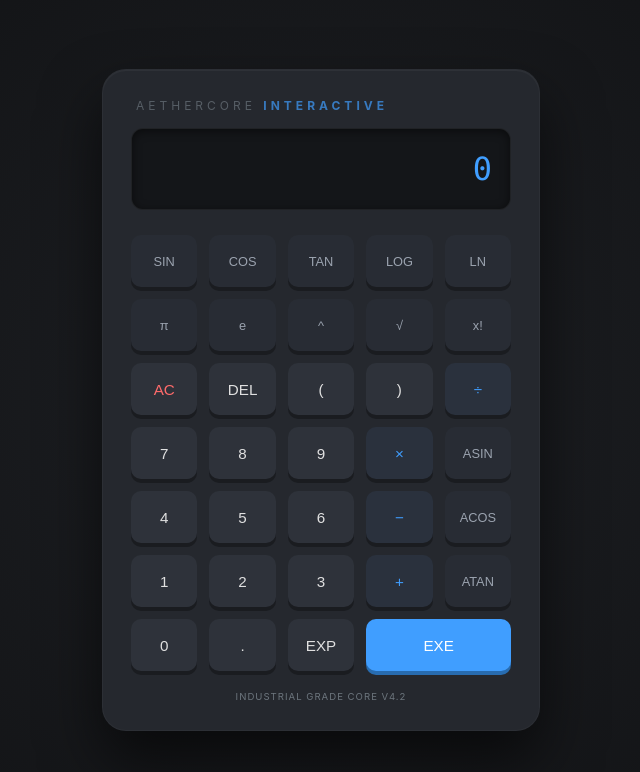
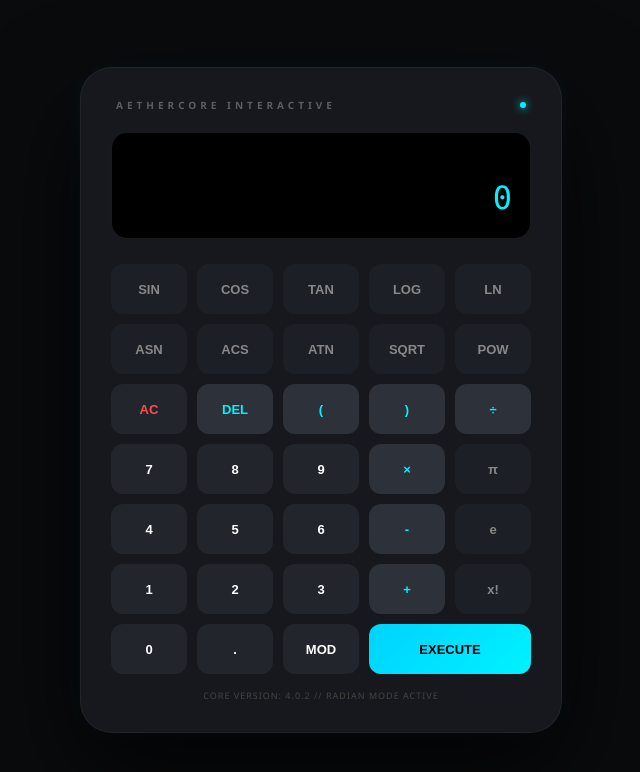
Before and after one commit to sharanmusician/Scientific-calculator-, a plain HTML site: page index.html in a window 1280 px wide. Shown: the whole page, without its empty margins (319-959 px from the left). Drawn offline with nearby package versions, Linux system fonts and the light colour scheme.

Commit message:
Update index.html

```diff
--- a/index.html
+++ b/index.html
@@ -3,216 +3,248 @@
 <head>
     <meta charset="UTF-8">
     <meta name="viewport" content="width=device-width, initial-scale=1.0">
-    <title>Aethercore | Precision Calculator</title>
+    <title>Aethercore Interactive | Omega-Phase Calc</title>
+    <script src="https://cdnjs.cloudflare.com/ajax/libs/mathjs/11.8.0/math.js"></script>
     <style>
         :root {
-            --bg-grad: radial-gradient(circle at center, #1e2024 0%, #0f1012 100%);
-            --panel-bg: #25282e;
-            --display-bg: #141619;
-            --accent-blue: #409eff;
-            --text-main: #e0e0e0;
-            --text-dim: #6c757d;
-            --btn-hover: #32363d;
+            --bg: #0a0b0d;
+            --surface: #16181d;
+            --accent: #00f2ff;
+            --text: #ffffff;
+            --btn-num: #22252c;
+            --btn-fn: #1c1f26;
+            --btn-op: #2d313a;
         }
 
         body {
-            background: var(--bg-grad);
+            background-color: var(--bg);
+            color: var(--text);
+            font-family: 'Segoe UI', system-ui, -apple-system, sans-serif;
             display: flex;
             justify-content: center;
             align-items: center;
-            height: 100vh;
+            min-height: 100vh;
             margin: 0;
-            font-family: 'Inter', -apple-system, BlinkMacSystemFont, "Segoe UI", Roboto, sans-serif;
-            color: var(--text-main);
         }
 
-        /* Branding Style: Subtle & Premium */
-        .brand-header {
-            text-align: left;
-            margin-bottom: 15px;
-            padding-left: 5px;
-        }
-
-        .brand-header h1 {
-            font-size: 0.75rem;
-            letter-spacing: 0.25rem;
-            text-transform: uppercase;
-            color: var(--text-dim);
-            margin: 0;
-            font-weight: 400;
-            opacity: 0.7;
-        }
-
-        .brand-header span {
-            color: var(--accent-blue);
-            font-weight: 700;
-        }
-
-        .calculator {
-            background: var(--panel-bg);
-            padding: 28px;
-            border-radius: 24px;
-            box-shadow: 0 30px 60px rgba(0,0,0,0.6), inset 0 1px 1px rgba(255,255,255,0.05);
-            width: 380px;
-            border: 1px solid rgba(255,255,255,0.03);
-        }
-
-        .display-container {
-            background: var(--display-bg);
-            border-radius: 12px;
-            padding: 20px;
-            margin-bottom: 25px;
-            box-shadow: inset 0 2px 10px rgba(0,0,0,0.5);
+        .calc-container {
+            width: 420px;
+            background: var(--surface);
+            padding: 30px;
+            border-radius: 32px;
+            box-shadow: 0 40px 100px rgba(0,0,0,0.8), 0 0 20px rgba(0,242,255,0.05);
             border: 1px solid rgba(255,255,255,0.05);
         }
 
-        .display {
+        /* Subtle Aethercore Branding */
+        .branding {
+            display: flex;
+            justify-content: space-between;
+            align-items: center;
+            margin-bottom: 20px;
+            padding: 0 5px;
+        }
+
+        .branding h1 {
+            font-size: 10px;
+            letter-spacing: 4px;
+            text-transform: uppercase;
+            color: rgba(255,255,255,0.3);
+            margin: 0;
+        }
+
+        .status-led {
+            width: 6px;
+            height: 6px;
+            background: var(--accent);
+            border-radius: 50%;
+            box-shadow: 0 0 8px var(--accent);
+        }
+
+        .screen-area {
+            background: #000;
+            border-radius: 16px;
+            padding: 20px;
+            margin-bottom: 25px;
+            border: 1px solid rgba(255,255,255,0.1);
+        }
+
+        #history {
+            display: block;
+            height: 20px;
+            color: #555;
+            text-align: right;
+            font-size: 14px;
+            font-family: 'Consolas', monospace;
+            overflow: hidden;
+        }
+
+        #display {
             width: 100%;
             background: transparent;
             border: none;
+            color: var(--accent);
+            font-size: 32px;
             text-align: right;
-            color: var(--accent-blue);
-            font-size: 2rem;
             font-family: 'Consolas', monospace;
             outline: none;
+            margin-top: 5px;
         }
 
-        .buttons {
+        .grid {
             display: grid;
             grid-template-columns: repeat(5, 1fr);
-            gap: 12px;
+            gap: 10px;
         }
 
         button {
-            height: 52px;
+            height: 50px;
             border: none;
-            border-radius: 10px;
-            background: #2e323a;
-            color: var(--text-main);
-            font-size: 0.95rem;
-            font-weight: 500;
+            border-radius: 12px;
+            background: var(--btn-num);
+            color: #fff;
+            font-size: 13px;
+            font-weight: 600;
             cursor: pointer;
-            transition: all 0.2s ease;
-            box-shadow: 0 4px 0 #1a1c20;
+            transition: all 0.2s cubic-bezier(0.4, 0, 0.2, 1);
         }
 
         button:hover {
-            background: var(--btn-hover);
-            transform: translateY(-1px);
+            background: #323741;
+            transform: translateY(-2px);
         }
 
-        button:active {
-            transform: translateY(2px);
-            box-shadow: none;
+        button:active { transform: translateY(1px); }
+
+        .fn { background: var(--btn-fn); color: #888; }
+        .op { background: var(--btn-op); color: var(--accent); }
+        .ac { color: #ff4d4d; }
+        .exe {
+            background: linear-gradient(135deg, #00d2ff 0%, #00f2ff 100%);
+            color: #000;
+            grid-column: span 2;
         }
 
-        .operator { color: var(--accent-blue); background: #2a313d; }
-        .function { color: #9ba3af; font-size: 0.8rem; background: #282c34; }
-        .equals { background: var(--accent-blue); color: white; box-shadow: 0 4px 0 #286cb0; }
-        .clear { color: #ff6b6b; }
-
-        .footer-tag {
-            margin-top: 20px;
-            font-size: 0.6rem;
+        .mode-toggle {
+            font-size: 9px;
+            color: #444;
             text-align: center;
-            color: var(--text-dim);
-            text-transform: uppercase;
+            margin-top: 15px;
             letter-spacing: 1px;
         }
     </style>
 </head>
 <body>
 
-<div class="calculator">
-    <div class="brand-header">
-        <h1>Aethercore <span>Interactive</span></h1>
+<div class="calc-container">
+    <div class="branding">
+        <h1>Aethercore Interactive</h1>
+        <div class="status-led"></div>
     </div>
 
-    <div class="display-container">
-        <input type="text" id="result" class="display" readonly value="0">
+    <div class="screen-area">
+        <span id="history"></span>
+        <input type="text" id="display" value="0" readonly>
     </div>
 
-    <div class="buttons">
-        <button class="function" onclick="push('Math.sin(')">SIN</button>
-        <button class="function" onclick="push('Math.cos(')">COS</button>
-        <button class="function" onclick="push('Math.tan(')">TAN</button>
-        <button class="function" onclick="push('Math.log10(')">LOG</button>
-        <button class="function" onclick="push('Math.log(')">LN</button>
+    <div class="grid">
+        <button class="fn" onclick="input('sin(')">SIN</button>
+        <button class="fn" onclick="input('cos(')">COS</button>
+        <button class="fn" onclick="input('tan(')">TAN</button>
+        <button class="fn" onclick="input('log(')">LOG</button>
+        <button class="fn" onclick="input('ln(')">LN</button>
 
-        <button class="function" onclick="push('Math.PI')">π</button>
-        <button class="function" onclick="push('Math.E')">e</button>
-        <button class="function" onclick="push('**')">^</button>
-        <button class="function" onclick="push('Math.sqrt(')">√</button>
-        <button class="function" onclick="factorial()">x!</button>
+        <button class="fn" onclick="input('asin(')">ASN</button>
+        <button class="fn" onclick="input('acos(')">ACS</button>
+        <button class="fn" onclick="input('atan(')">ATN</button>
+        <button class="fn" onclick="input('sqrt(')">SQRT</button>
+        <button class="fn" onclick="input('^')">POW</button>
 
-        <button class="clear" onclick="clearDisplay()">AC</button>
-        <button onclick="backspace()">DEL</button>
-        <button onclick="push('(')">(</button>
-        <button onclick="push(')')">)</button>
-        <button class="operator" onclick="push('/')">÷</button>
+        <button class="ac" onclick="clearAll()">AC</button>
+        <button class="op" onclick="backspace()">DEL</button>
+        <button class="op" onclick="input('(')">(</button>
+        <button class="op" onclick="input(')')">)</button>
+        <button class="op" onclick="input('/')">÷</button>
 
-        <button onclick="push('7')">7</button>
-        <button onclick="push('8')">8</button>
-        <button onclick="push('9')">9</button>
-        <button class="operator" onclick="push('*')">×</button>
-        <button class="function" onclick="push('Math.asin(')">ASIN</button>
+        <button onclick="input('7')">7</button>
+        <button onclick="input('8')">8</button>
+        <button onclick="input('9')">9</button>
+        <button class="op" onclick="input('*')">×</button>
+        <button class="fn" onclick="input('PI')">π</button>
 
-        <button onclick="push('4')">4</button>
-        <button onclick="push('5')">5</button>
-        <button onclick="push('6')">6</button>
-        <button class="operator" onclick="push('-')">−</button>
-        <button class="function" onclick="push('Math.acos(')">ACOS</button>
+        <button onclick="input('4')">4</button>
+        <button onclick="input('5')">5</button>
+        <button onclick="input('6')">6</button>
+        <button class="op" onclick="input('-')">-</button>
+        <button class="fn" onclick="input('e')">e</button>
 
-        <button onclick="push('1')">1</button>
-        <button onclick="push('2')">2</button>
-        <button onclick="push('3')">3</button>
-        <button class="operator" onclick="push('+')">+</button>
-        <button class="function" onclick="push('Math.atan(')">ATAN</button>
+        <button onclick="input('1')">1</button>
+        <button onclick="input('2')">2</button>
+        <button onclick="input('3')">3</button>
+        <button class="op" onclick="input('+')">+</button>
+        <button class="fn" onclick="input('!')">x!</button>
 
-        <button onclick="push('0')">0</button>
-        <button onclick="push('.')">.</button>
-        <button onclick="push('Math.exp(')">EXP</button>
-        <button class="equals" onclick="calculate()" style="grid-column: span 2;">EXE</button>
+        <button onclick="input('0')">0</button>
+        <button onclick="input('.')">.</button>
+        <button onclick="input('mod')">MOD</button>
+        <button class="exe" onclick="solve()">EXECUTE</button>
     </div>
 
-    <div class="footer-tag">Industrial Grade Core v4.2</div>
+    <div class="mode-toggle">CORE VERSION: 4.0.2 // RADIAN MODE ACTIVE</div>
 </div>
 
 <script>
-    const display = document.getElementById('result');
+    const display = document.getElementById('display');
+    const history = document.getElementById('history');
+    let isNewCalculation = false;
 
-    function push(val) {
-        if (display.value === '0') display.value = '';
-        display.value += val;
+    function input(val) {
+        if (display.value === '0' || isNewCalculation) {
+            display.value = val;
+            isNewCalculation = false;
+        } else {
+            display.value += val;
+        }
     }
 
-    function clearDisplay() {
+    function clearAll() {
         display.value = '0';
+        history.innerText = '';
     }
 
     function backspace() {
-        display.value = display.value.length > 1 ? display.value.slice(0, -1) : '0';
+        display.value = display.value.slice(0, -1);
+        if (display.value === '') display.value = '0';
     }
 
-    function calculate() {
+    function solve() {
         try {
-            // Evaluates the string as JS math
-            let result = eval(display.value);
-            // Limit precision to 8 decimal places for professional look
-            display.value = Number.isInteger(result) ? result : parseFloat(result.toFixed(8));
-        } catch (e) {
+            let expr = display.value;
+            // Converting display symbols to mathjs symbols
+            let mathExpr = expr.replace(/×/g, '*').replace(/÷/g, '/');
+
+            const result = math.evaluate(mathExpr);
+
+            history.innerText = expr + ' =';
+            display.value = math.format(result, { precision: 14 });
+            isNewCalculation = true;
+        } catch (err) {
             display.value = "SYNTAX ERROR";
-            setTimeout(clearDisplay, 1500);
+            setTimeout(clearAll, 1500);
         }
     }
 
-    function factorial() {
-        let n = parseInt(display.value);
-        if (n < 0) return display.value = "NAN ERROR";
-        let res = 1;
-        for (let i = 2; i <= n; i++) res *= i;
-        display.value = res;
-    }
+    // Keyboard support for professional use
+    document.addEventListener('keydown', (e) => {
+        if (e.key >= '0' && e.key <= '9') input(e.key);
+        if (e.key === '+') input('+');
+        if (e.key === '-') input('-');
+        if (e.key === '*') input('*');
+        if (e.key === '/') input('/');
+        if (e.key === 'Enter') solve();
+        if (e.key === 'Backspace') backspace();
+        if (e.key === 'Escape') clearAll();
+    });
 </script>
 
 </body>
```
